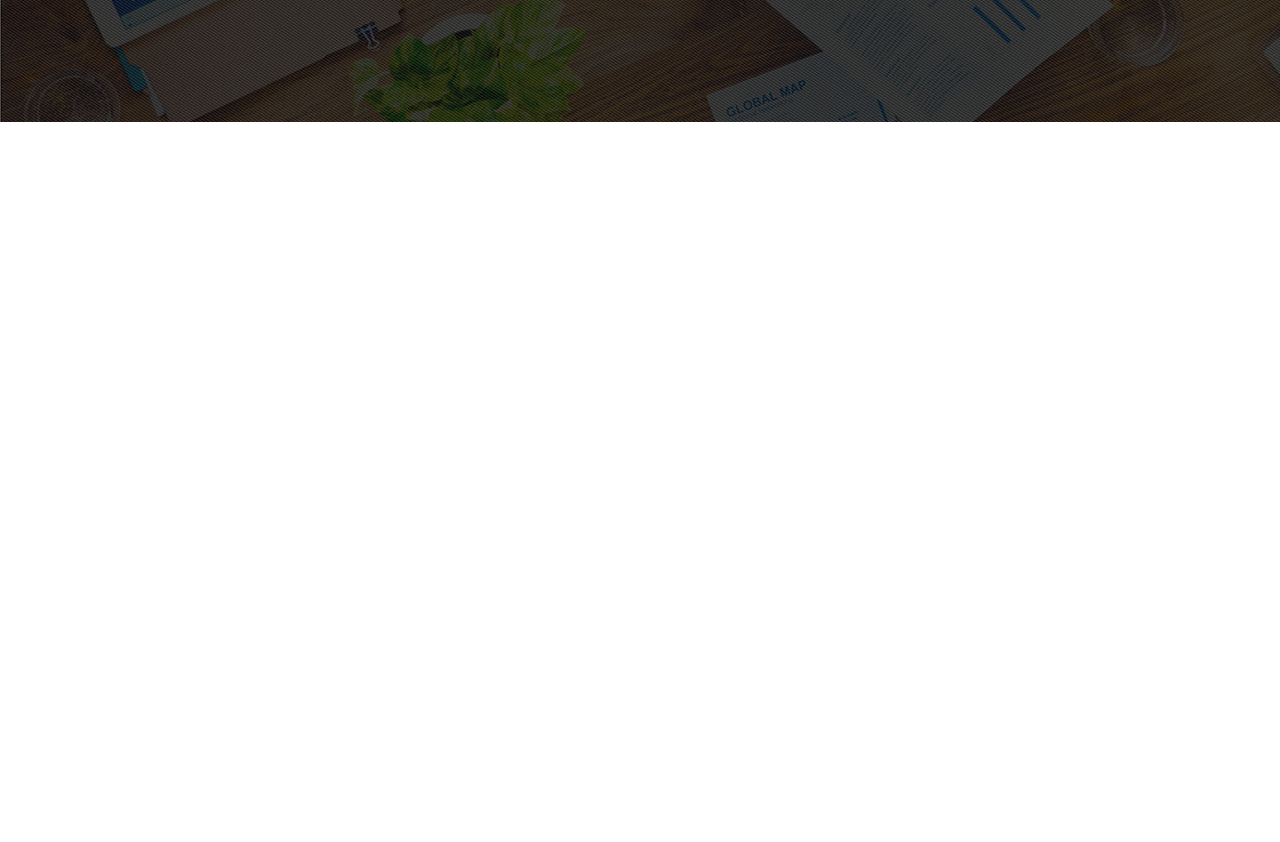
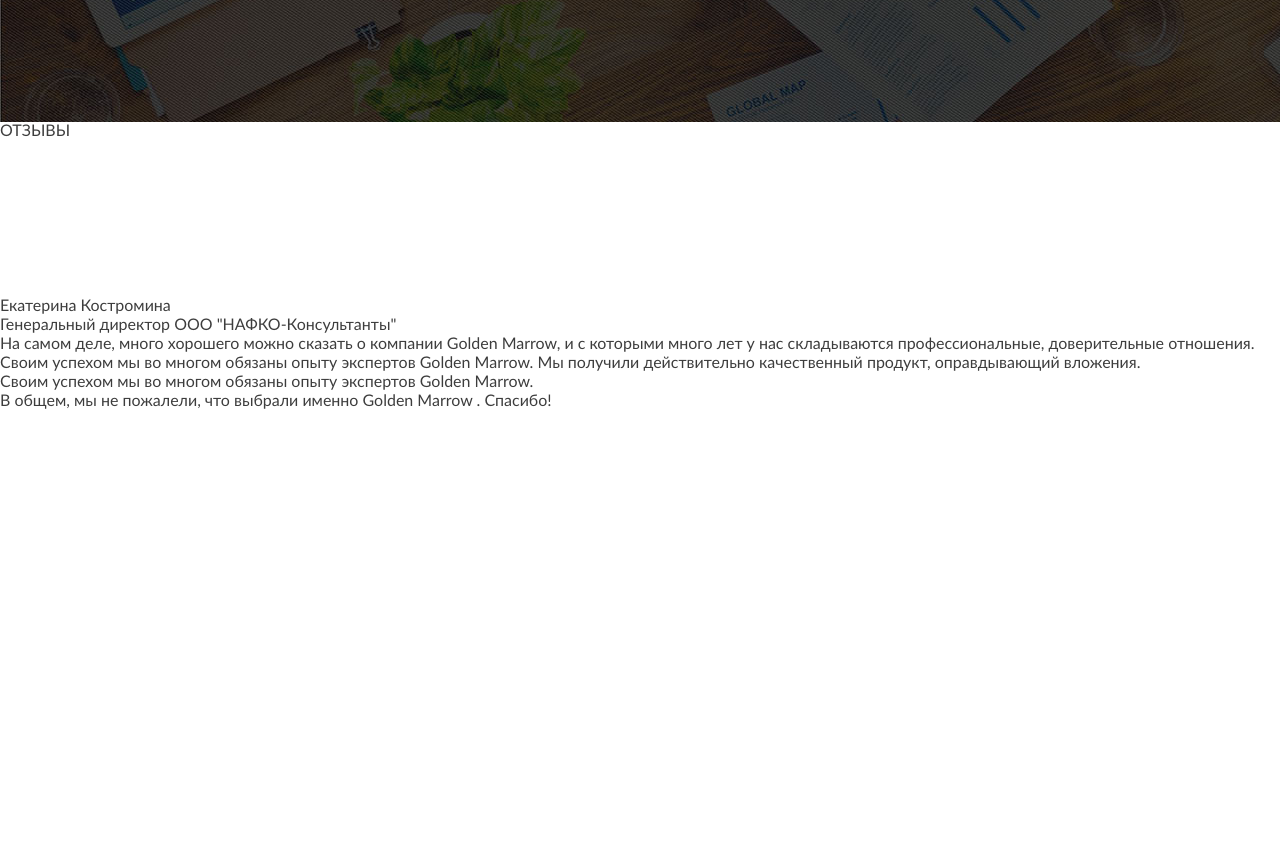
Before and after one commit to trolizmaslom/GoldenMarrow, a website: page src/index.html in a window 1280 px wide. Shown: the part 2740-3582 px from the top of the page. Drawn offline with nearby package versions, Linux system fonts and the light colour scheme; files that its build step writes are made by us from their sources.

Commit message:
no message

```diff
--- a/src/partials/section-9.html
+++ b/src/partials/section-9.html
@@ -1,5 +1,26 @@
 <section class="section-9">
-
-
-
+    <div class="section-9-wrap">
+        <div class="title">
+            <h5>ОТЗЫВЫ</h5>
+        </div>
+        <div class="section-9-slider">
+            <div class="item-slide">
+                <div class="item-slide-img">
+                    <img src="" alt="">
+                </div>
+                <div class="item-slide-text"></div>
+                <div class="item-slide-hidden">
+                    <div class="item-slide-hidden-wrap">
+                        <div class="item-slide-hidden-title">Екатерина Костромина</div>
+                        <div class="item-slide-hidden-subtitle">Генеральный директор ООО "НАФКО-Консультанты"</div>
+                        <div class="item-slide-hidden-text">
+                            <p>На самом деле, много хорошего можно сказать о компании Golden Marrow, и с которыми много лет у нас складываются профессиональные, доверительные отношения. Своим успехом мы во многом обязаны опыту экспертов Golden Marrow. Мы получили действительно качественный продукт, оправдывающий вложения.</p>
+                            <p>Своим успехом мы во многом обязаны опыту экспертов Golden Marrow.</p>
+                            <p>В общем, мы не пожалели, что выбрали именно Golden Marrow . Спасибо!</p>
+                        </div>
+                    </div>
+                </div>
+            </div>
+        </div>
+    </div>
 </section>
--- a/src/sass/develop_scss/develop_4.scss
+++ b/src/sass/develop_scss/develop_4.scss
@@ -60,6 +60,8 @@
     .button{display: inline-block;}
 }
 /*/section 4*/
+
+/*section 6*/
 .section-6{color: #2c2c2c;
     .section-6-wrap{background: url('../images/section-6-bg.jpg') center center no-repeat;background-size: cover;}
     .title{text-align: center;text-transform: uppercase;letter-spacing: 1px;padding-bottom: 36px;    padding-top: 44px;
@@ -118,4 +120,11 @@
     }
     .button{display: inline-block;}
 }
-/*section 6*/
+/*/section 6*/
+
+/*section 9*/
+.section-9-wrap{
+    .title{}
+    .item-slide-img{width: 156px;height: 156px;border-radius: 50%;overflow: hidden;}
+}
+/*/section 9*/
```
Also changed, not shown: build/css/style.css, build/images/item-slide-1.jpg (added), build/images/item-slide-2.jpg (added), build/images/section-9-bg.jpg (added), build/index.html, src/images/item-slide-1.jpg (added), src/images/item-slide-2.jpg (added), src/images/section-9-bg.jpg (added).
